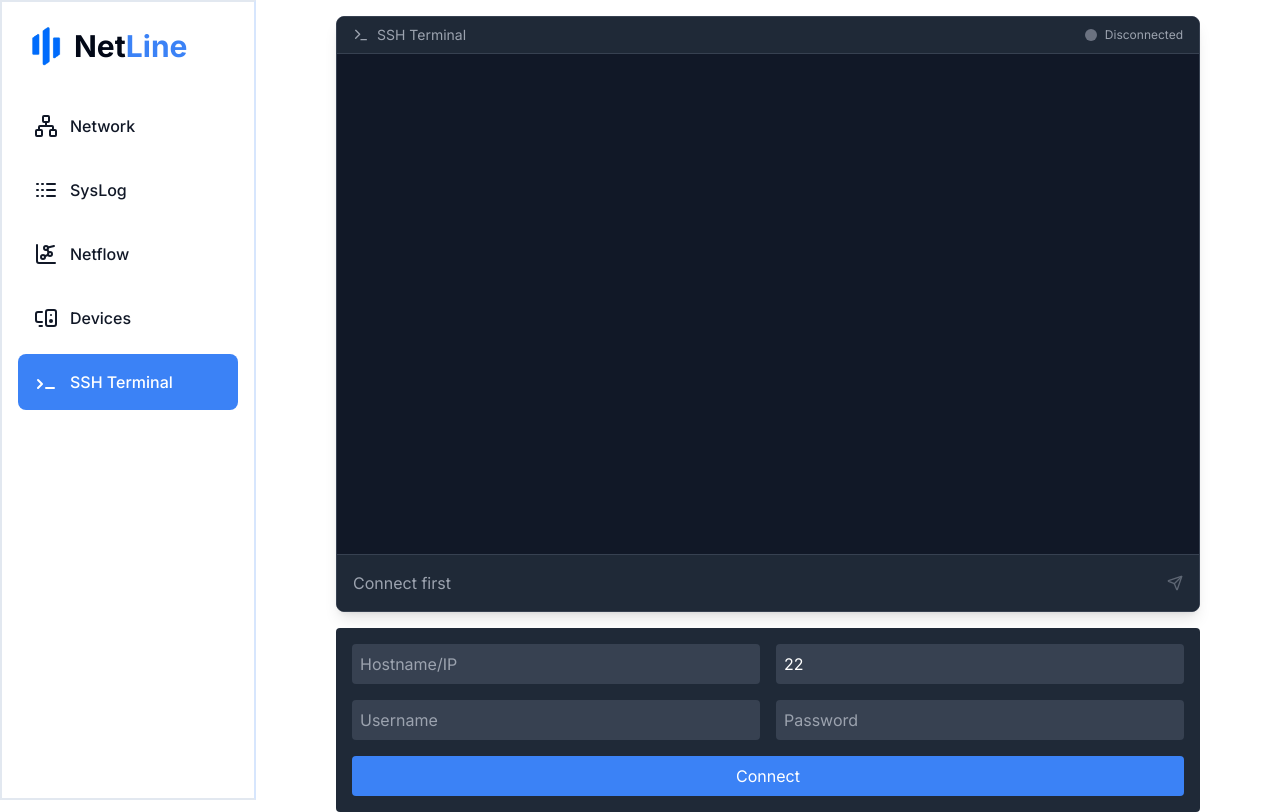
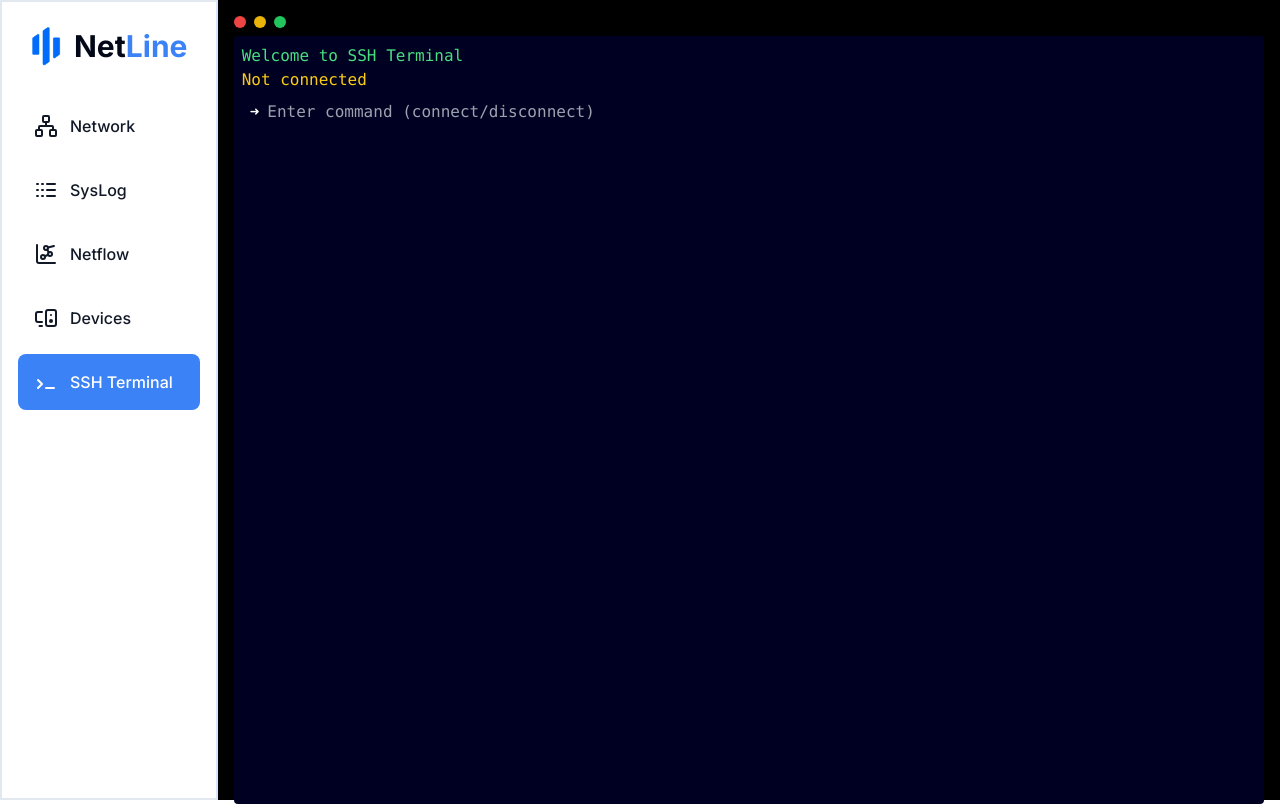
Before and after one commit to Naman-B-Parlecha/NetLine, a Next.js app: page /ssh-terminal in a window 1280 px wide. Built offline with nearby package versions, Linux system fonts and the light colour scheme.

Commit message:
Redesigend SSH-terminal

```diff
--- a/app/ssh-terminal/page.tsx
+++ b/app/ssh-terminal/page.tsx
@@ -1,416 +1,163 @@
-
 "use client";
-
-
-
-import React, { useState } from "react";
-
-import { Terminal, Send } from "lucide-react";
-
-
+import React, { useState, useRef, useEffect } from "react";
 
 const SSHTerminal: React.FC = () => {
+  const [commandHistory, setCommandHistory] = useState<{
+    command: string;
+    output: string;
+    error?: boolean;
+  }[]>([]);
+  const [currentCommand, setCurrentCommand] = useState<string>("");
+  const [connectionStatus, setConnectionStatus] = useState<{
+    connected: boolean;
+    host?: string;
+    username?: string;
+  }>({ connected: false });
+  const terminalRef = useRef<HTMLDivElement>(null);
 
   const [routerDetails, setRouterDetails] = useState({
-
     host: "",
-
     port: "22",
-
     username: "",
-
     password: "",
-
   });
 
-  const [commandHistory, setCommandHistory] = useState<{
+  useEffect(() => {
+    if (terminalRef.current) {
+      terminalRef.current.scrollTop = terminalRef.current.scrollHeight;
+    }
+  }, [commandHistory]);
 
-    command: string;
+  const processCommand = async (command: string) => {
+    const parts = command.trim().split(/\s+/);
+    try {
+      switch (parts[0]) {
+        case "connect":
+          if (parts.length !== 4) {
+            throw new Error("Usage: connect <host> <username> <password>");
+          }
+          setRouterDetails({
+            host: parts[1],
+            port: "22",
+            username: parts[2],
+            password: parts[3],
+          });
 
-    output: string;
+          const connectionResponse = await fetch("/api/ssh/execute", {
+            method: "POST",
+            headers: { "Content-Type": "application/json" },
+            body: JSON.stringify({
+              ...routerDetails,
+              host: parts[1],
+              username: parts[2],
+              password: parts[3],
+              command: "echo 'Connection successful'",
+            }),
+          });
 
-    error?: boolean;
+          if (!connectionResponse.ok) {
+            throw new Error("Connection failed");
+          }
 
-  }[]>([]);
+          setConnectionStatus({
+            connected: true,
+            host: parts[1],
+            username: parts[2],
+          });
+          return "Connection established successfully";
 
-  const [currentCommand, setCurrentCommand] = useState<string>("");
+        case "disconnect":
+          setConnectionStatus({ connected: false });
+          return "Disconnected from host";
 
-  const [connectionStatus, setConnectionStatus] = useState<string>("disconnected");
+        default:
+          if (!connectionStatus.connected) {
+            throw new Error("Not connected. Use 'connect <host> <username> <password>'");
+          }
 
-  const [errorMessage, setErrorMessage] = useState<string>("");
+          const response = await fetch("/api/ssh/execute", {
+            method: "POST",
+            headers: { "Content-Type": "application/json" },
+            body: JSON.stringify({ ...routerDetails, command }),
+          });
 
-
-
-  const handleInputChange = (e: React.ChangeEvent<HTMLInputElement>) => {
-
-    setRouterDetails((prev) => ({
-
-      ...prev,
-
-      [e.target.name]: e.target.value,
-
-    }));
-
+          const data = await response.json();
+          return response.ok ? data.output : data.error;
+      }
+    } catch (error: any) {
+      return error.message || "Unexpected error";
+    }
   };
 
+  const runCommand = async () => {
+    const trimmedCommand = currentCommand.trim();
+    if (!trimmedCommand) return;
 
-
-  const connectToRouter = async () => {
-
-    setConnectionStatus("connecting");
-
-    try {
-
-      const response = await fetch("/api/ssh/execute", {
-
-        method: "POST",
-
-        headers: { "Content-Type": "application/json" },
-
-        body: JSON.stringify({ ...routerDetails, command: "echo 'Connection Test'" }),
-
-      });
-
-
-
-      if (!response.ok) {
-
-        throw new Error(`Connection failed: ${response.statusText}`);
-
+    const output = await processCommand(trimmedCommand);
+    setCommandHistory(prev => [
+      ...prev,
+      {
+        command: trimmedCommand,
+        output,
+        error: output.includes("Error") || output.includes("failed"),
       }
-
-
-
-      setConnectionStatus("connected");
-
-      setErrorMessage("");
-
-    } catch (error: any) {
-
-      setErrorMessage(error.message || "Failed to connect");
-
-      setConnectionStatus("error");
-
-    }
-
+    ]);
+    setCurrentCommand("");
   };
 
-
-
-  const runCommand = async (e?: React.KeyboardEvent<HTMLInputElement>) => {
-
-    // Allow both Enter key and button click
-
-    if (e && e.key !== "Enter") return;
-
-
-
-    const trimmedCommand = currentCommand.trim();
-
-    if (!trimmedCommand) return;
-
-
-
-    try {
-
-      const response = await fetch("/api/ssh/execute", {
-
-        method: "POST",
-
-        headers: { "Content-Type": "application/json" },
-
-        body: JSON.stringify({ ...routerDetails, command: trimmedCommand }),
-
-      });
-
-
-
-      const data = await response.json();
-
-
-
-      // Update command history
-
-      setCommandHistory(prev => [
-
-        ...prev,
-
-        {
-
-          command: trimmedCommand,
-
-          output: response.ok ? data.output : data.error,
-
-          error: !response.ok
-
-        }
-
-      ]);
-
-
-
-      // Clear current command
-
-      setCurrentCommand("");
-
-    } catch (error: any) {
-
-      setCommandHistory(prev => [
-
-        ...prev,
-
-        {
-
-          command: trimmedCommand,
-
-          output: error.message || "Unexpected error",
-
-          error: true
-
-        }
-
-      ]);
-
-    }
-
-  };
-
-
-
   return (
-
-    <div className="w-full max-w-4xl mx-auto p-4">
-
-      <div className="bg-gray-900 rounded-lg shadow-lg overflow-hidden border border-gray-700">
-
-        {/* Terminal Header */}
-
-        <div className="flex items-center justify-between px-4 py-2 bg-gray-800 border-b border-gray-700">
-
-          <div className="flex items-center space-x-2">
-
-            <Terminal className="text-gray-400" size={16} />
-
-            <span className="text-sm text-gray-400">SSH Terminal</span>
-
-          </div>
-
-          <div className="flex items-center space-x-2">
-
-            <div
-
-              className={`w-3 h-3 rounded-full ${
-
-                connectionStatus === "connected"
-
-                  ? "bg-green-500"
-
-                  : connectionStatus === "error"
-
-                  ? "bg-red-500"
-
-                  : "bg-gray-500"
-
-              }`}
-
-            />
-
-            <span className="text-xs text-gray-400">
-
-              {connectionStatus.charAt(0).toUpperCase() + connectionStatus.slice(1)}
-
-            </span>
-
-          </div>
-
+    <div className="w-full h-screen bg-black text-white font-mono p-4">
+      <div className="flex space-x-2 mb-2">
+        <div className="w-3 h-3 bg-red-500 rounded-full"></div>
+        <div className="w-3 h-3 bg-yellow-500 rounded-full"></div>
+        <div className="w-3 h-3 bg-green-500 rounded-full"></div>
+      </div>
+      <div
+      style={{ backgroundColor: '#000022' }}
+        ref={terminalRef}
+        className="h-full overflow-y-auto p-2 rounded"
+      >
+        <div className="mb-2">
+          <span className="text-green-400">Welcome to SSH Terminal</span>
+          <br />
+          <span className="text-yellow-400">
+            {connectionStatus.connected
+              ? `Connected to ${connectionStatus.username}@${connectionStatus.host}`
+              : "Not connected"}
+          </span>
         </div>
 
+        {commandHistory.map((entry, index) => (
+          <div
+            key={index}
+            className={`mb-1 ${entry.error ? 'text-red-400' : 'text-green-400'}`}
+          >
+            <span className="text-white">➜</span>{" "}
+            <span className="text-gray-300">{entry.command}</span>
+            <div className="pl-4 text-white">{entry.output}</div>
+          </div>
+        ))}
 
-
-        {/* Terminal Output */}
-
-        <div className="p-4 font-mono text-sm bg-gray-900 min-h-[500px] max-h-[500px] overflow-y-auto">
-
-          {commandHistory.map((entry, index) => (
-
-            <div
-
-              key={index}
-
-              className={`mb-2 ${entry.error ? 'text-red-400' : 'text-green-400'}`}
-
-            >
-
-              <div>
-
-                <span className="text-purple-400">➜</span>{" "}
-
-                <span className="text-gray-300">{entry.command}</span>
-
-              </div>
-
-              <div className="pl-4 text-white">{entry.output}</div>
-
-            </div>
-
-          ))}
-
+        <div className="flex items-center">
+          <span className="text-green-400">
+            {connectionStatus.connected
+              ? `${connectionStatus.username}@${connectionStatus.host}`
+              : ""}
+          </span>
+          <span className="text-white mx-2">➜</span>
+          <input
+            type="text"
+            value={currentCommand}
+            onChange={(e) => setCurrentCommand(e.target.value)}
+            onKeyDown={(e) => e.key === 'Enter' && runCommand()}
+            placeholder="Enter command (connect/disconnect)"
+            className="bg-transparent text-white outline-none flex-grow"
+            autoFocus
+          />
         </div>
-
-
-
-        {/* Command Input */}
-
-        <div className="flex items-center p-4 bg-gray-800 border-t border-gray-700">
-
-          <input
-
-            type="text"
-
-            value={currentCommand}
-
-            onChange={(e) => setCurrentCommand(e.target.value)}
-
-            onKeyDown={(e) => e.key === 'Enter' && runCommand(e)}
-
-            placeholder={connectionStatus === "connected"
-
-              ? "Enter command..."
-
-              : "Connect first"}
-
-            disabled={connectionStatus !== "connected"}
-
-            className="flex-grow bg-transparent text-white outline-none"
-
-          />
-
-          <button
-
-            onClick={() => runCommand()}
-
-            disabled={connectionStatus !== "connected"}
-
-            className="ml-2 text-gray-400 hover:text-white disabled:opacity-50"
-
-          >
-
-            <Send size={16} />
-
-          </button>
-
-        </div>
-
       </div>
-
-
-
-      {/* Connection Form */}
-
-      <div className="mt-4 bg-gray-800 p-4 rounded">
-
-        <div className="grid grid-cols-2 gap-4 mb-4">
-
-          <input
-
-            type="text"
-
-            name="host"
-
-            value={routerDetails.host}
-
-            onChange={handleInputChange}
-
-            placeholder="Hostname/IP"
-
-            className="p-2 bg-gray-700 text-white rounded"
-
-          />
-
-          <input
-
-            type="text"
-
-            name="port"
-
-            value={routerDetails.port}
-
-            onChange={handleInputChange}
-
-            placeholder="Port (default 22)"
-
-            className="p-2 bg-gray-700 text-white rounded"
-
-          />
-
-          <input
-
-            type="text"
-
-            name="username"
-
-            value={routerDetails.username}
-
-            onChange={handleInputChange}
-
-            placeholder="Username"
-
-            className="p-2 bg-gray-700 text-white rounded"
-
-          />
-
-          <input
-
-            type="password"
-
-            name="password"
-
-            value={routerDetails.password}
-
-            onChange={handleInputChange}
-
-            placeholder="Password"
-
-            className="p-2 bg-gray-700 text-white rounded"
-
-          />
-
-        </div>
-
-        <button
-
-          onClick={connectToRouter}
-
-          className="w-full bg-blue-500 text-white p-2 rounded hover:bg-blue-600"
-
-        >
-
-          Connect
-
-        </button>
-
-      </div>
-
-
-
-      {/* Error Display */}
-
-      {errorMessage && (
-
-        <div className="mt-4 p-3 bg-red-100 border border-red-400 text-red-700 rounded">
-
-          {errorMessage}
-
-        </div>
-
-      )}
-
     </div>
-
   );
-
 };
 
-
-
 export default SSHTerminal;
--- a/package.json
+++ b/package.json
@@ -38,7 +38,9 @@
     "react-redux": "^9.1.2",
     "recharts": "^2.12.7",
     "tailwind-merge": "^2.5.2",
-    "tailwindcss-animate": "^1.0.7"
+    "tailwindcss-animate": "^1.0.7",
+    "telnet-client": "^2.2.1",
+    "ws": "^8.18.0"
   },
   "devDependencies": {
     "@types/d3": "^7.4.3",
```
Also changed, not shown: 1 other file (tests, documents, lock files or other folders).
